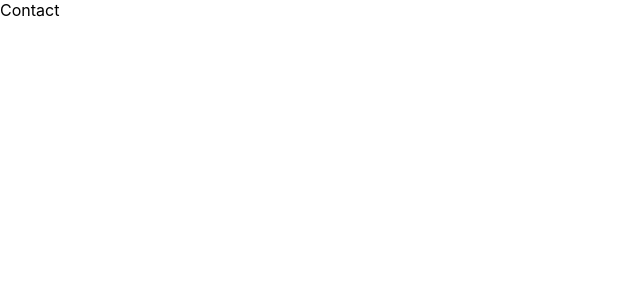
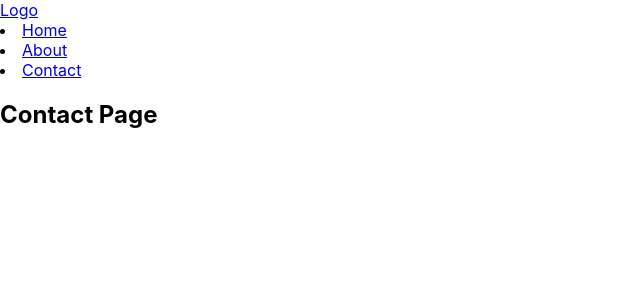
Before and after one commit to erashish41/ReactRouterDOM, a React (Create React App) app in the folder routerdom/: page /contact in a window 1280 px wide. Shown: the top 300 px of the page, without its empty margins (0-640 px from the left). Built offline with nearby package versions, Linux system fonts and the light colour scheme.

Commit message:
Modified

```diff
--- a/routerdom/src/About.js
+++ b/routerdom/src/About.js
@@ -1,8 +1,27 @@
 import React from 'react'
+import { Link } from 'react-router-dom'
 
 const About = () => {
   return (
-    <div>About</div>
+   <>
+    <header>
+        <a href='https://www.google.com'>Logo</a>
+        <nav>
+        <li>
+                    <Link to = "/">Home</Link>
+                    </li>
+                    <li>
+                    <Link to = "/about">About</Link>
+                    </li>
+                    <li>
+                    <Link to = "/contact">Contact</Link>
+                    </li>
+        </nav>
+    </header>
+    <section>
+        <h2>About Page</h2>
+    </section>
+   </>
   )
 }
 
--- a/routerdom/src/Contact.js
+++ b/routerdom/src/Contact.js
@@ -1,8 +1,27 @@
 import React from 'react'
+import { Link } from 'react-router-dom'
 
 const Contact = () => {
   return (
-    <div>Contact</div>
+   <>
+    <header>
+        <a href ="https://www.google.com">Logo</a>
+        <nav>
+        <li>
+                    <Link to = "/">Home</Link>
+                    </li>
+                    <li>
+                    <Link to = "/about">About</Link>
+                    </li>
+                    <li>
+                    <Link to = "/contact">Contact</Link>
+                    </li>
+        </nav>
+    </header>
+    <section>
+        <h2>Contact Page</h2>
+    </section>
+   </>
   )
 }
 
--- a/routerdom/src/Home.js
+++ b/routerdom/src/Home.js
@@ -1,4 +1,5 @@
 import React from 'react'
+import { Link } from 'react-router-dom'
 
 const Home = () => {
   return (
@@ -7,12 +8,22 @@ const Home = () => {
             < a href='https://www.google.com'> Logo</a>
             <nav>
                 <ul>
-                    <li>Home</li>
-                    <li>About</li>
-                    <li>Contact</li>
+                    <li>
+                    <Link to = "/">Home</Link>
+                    </li>
+                    <li>
+                    <Link to = "/about">About</Link>
+                    </li>
+                    <li>
+                    <Link to = "/contact">Contact</Link>
+                    </li>
+
                 </ul>
             </nav>
         </header>
+        <section>
+          <h2>Home Page</h2>
+        </section>
     </>
   )
 }
```
